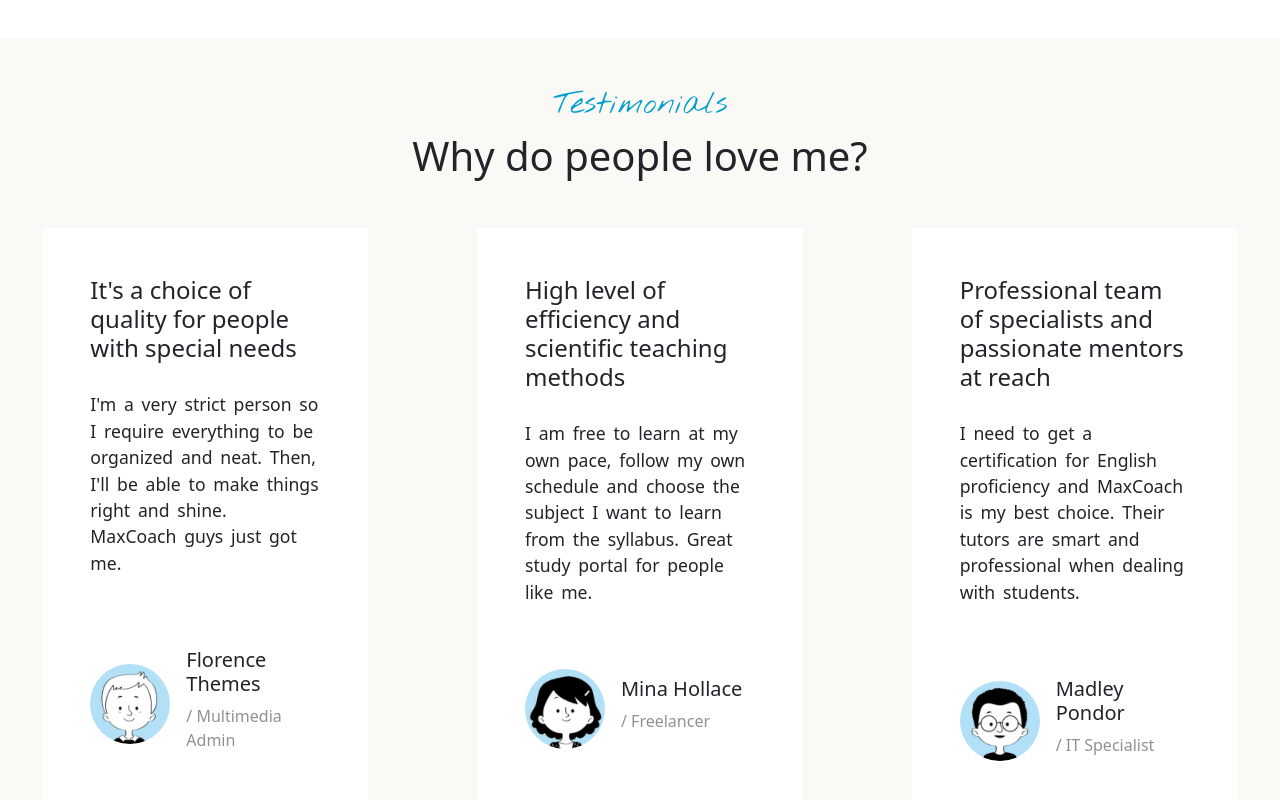
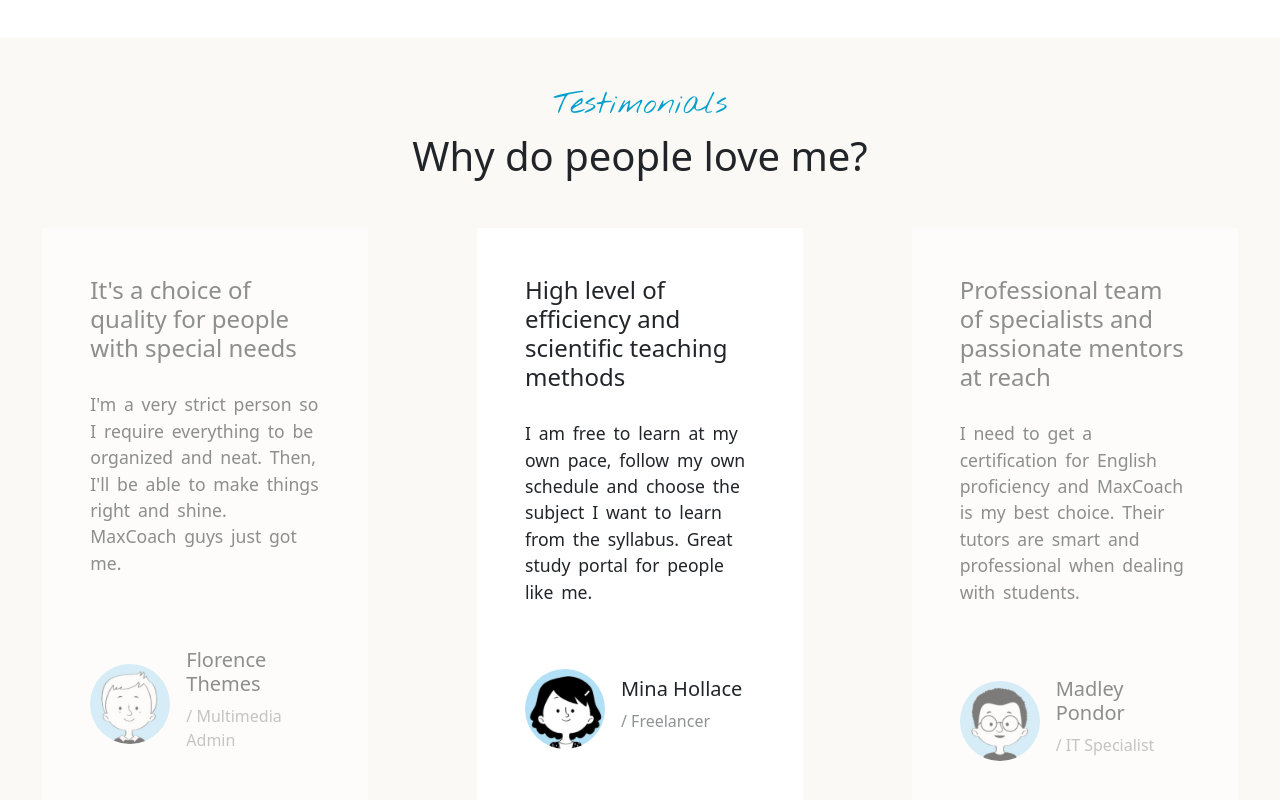
Before and after one commit to LBusnelli27/proj-html-vuejs, a Vue app: page / in a window 1280 px wide. Shown: the part 3172-3972 px from the top of the page. Built offline with nearby package versions, Linux system fonts and the light colour scheme; some icons are missing.

Commit message:
put opacity to testimonials cards

```diff
--- a/src/components/Main.vue
+++ b/src/components/Main.vue
@@ -97,7 +97,7 @@
           <h1 class="mb-5">Why do people love me?</h1>
         </div>
 
-        <div class="my-testimonial-card col-3">
+        <div class="my-testimonial-card col-3 opacity-50">
           <h4>It's a choice of quality for people with special needs</h4>
           <p class="my-fw-light">I'm a very strict person so I require everything to be organized and neat. Then, I'll be able to make things right and shine. MaxCoach guys just got me.</p>
           <div class="d-flex align-items-center">
@@ -123,7 +123,7 @@
             </div>
           </div>
         </div>
-        <div class="my-testimonial-card col-3">
+        <div class="my-testimonial-card col-3 opacity-50">
           <h4>Professional team of specialists and passionate mentors at reach </h4>
           <p class="my-fw-light">I need to get a certification for English proficiency and MaxCoach is my best choice. Their tutors are smart and professional when dealing with students.</p>
           <div class="d-flex align-items-center">
```
